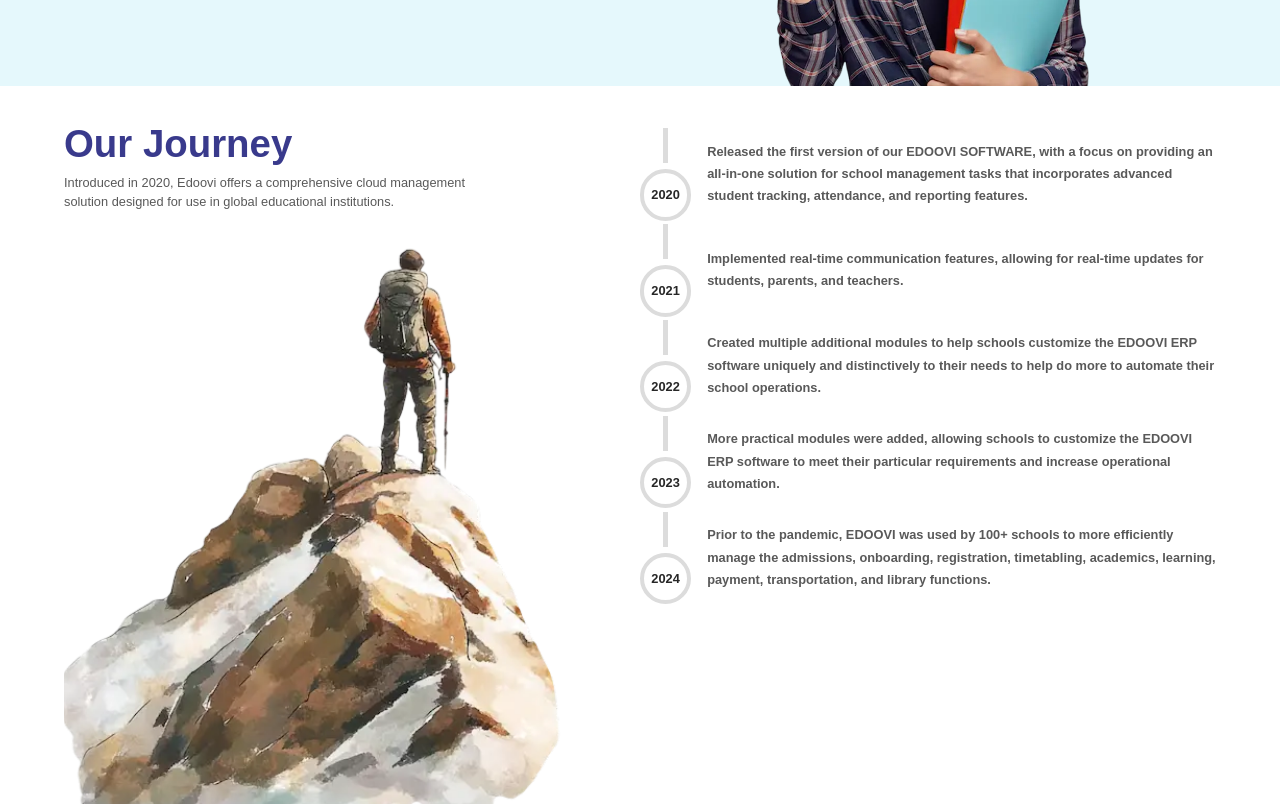
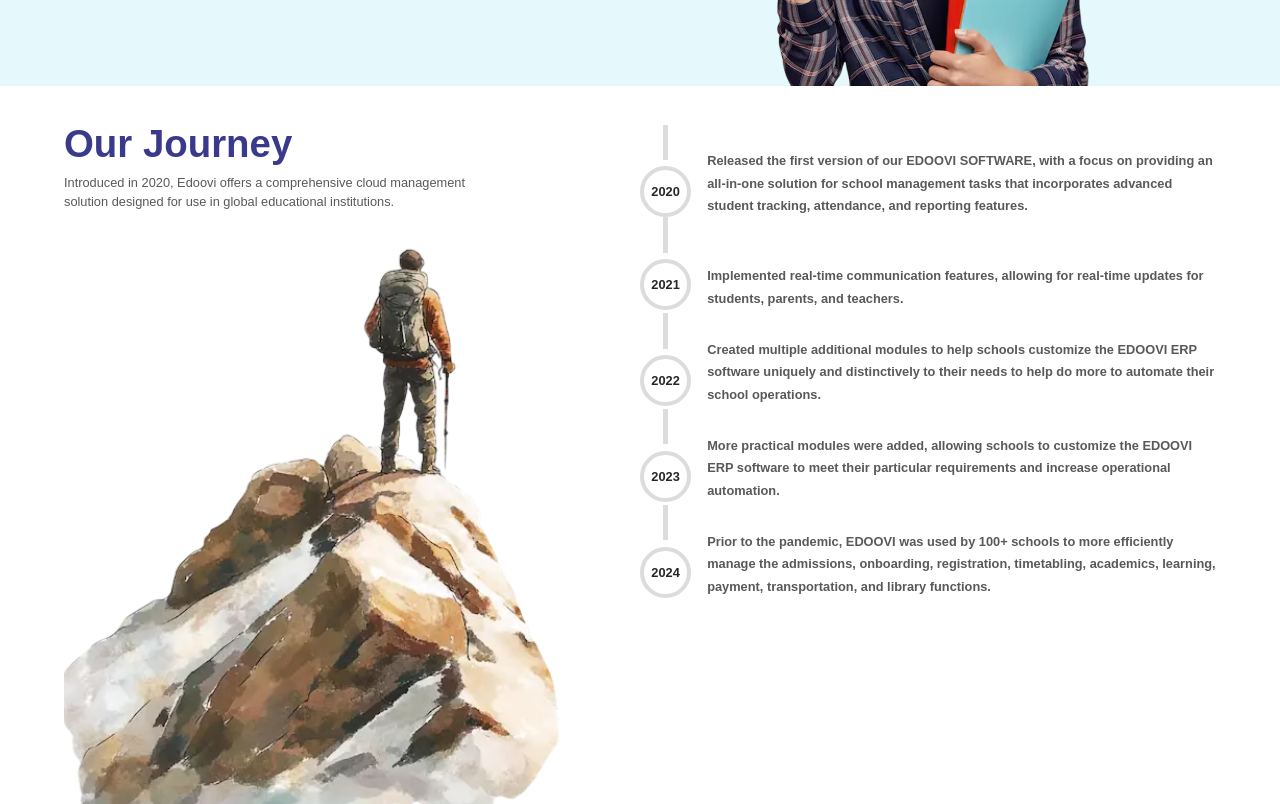
Before and after one commit to hk-img/edoovi-erp, a Next.js app: page /about in a window 1280 px wide. Shown: the part 460-1264 px from the top of the page. Built offline with nearby package versions, Linux system fonts and the light colour scheme; a web font is replaced by a local one.

Commit message:
Update page.jsx

```diff
--- a/src/app/about/page.jsx
+++ b/src/app/about/page.jsx
@@ -63,10 +63,10 @@
               <div className="md:w-1/2 w-full ">
                 <div className="flex flex-row">
                   <div className="flex flex-col relative">
-                    <div className="group/jj flex flex-row mt-1 gap-5 ">
+                    <div className="group/jj flex flex-row mt- md:items-end items-center1 gap-5 ">
                       <div className="justify-center items-center flex flex-col gap-2">
                         <div className="w-1.5 h-11 bg-[#DCDCDC] group-hover/jj:bg-[#0EAFF0]"></div>
-                        <div className="w-16 h-16 flex items-center font-bold justify-center text-[#272727] cursor-pointer rounded-full bg-white border-[#DCDCDC] border-4 group-hover/jj:text-white group-hover/jj:border-[#39C0FFE3]  group-hover/jj:bg-[#0EAFF0] duration-300s">
+                        <div className="w-16 h-16 flex items-center font-bold justify-center text-[#272727] cursor-pointer rounded-full bg-white border-[#DCDCDC] border-4 group-hover/jj:text-white group-hover/jj:border-[#39C0FFE3]  group-hover/jj:bg-[#0EAFF0] duration-300">
                           2020
                         </div>
                       </div>
@@ -79,7 +79,7 @@
                         </p>
                       </div>
                     </div>
-                    <div className="group/jj flex flex-row mt-1 gap-5 ">
+                    <div className="group/jj flex flex-row mt- md:items-end items-center1 gap-5 ">
                       <div className="justify-center items-center flex flex-col gap-2">
                         <div className="w-1.5 h-11 bg-[#DCDCDC] group-hover/jj:bg-[#0EAFF0]"></div>
                         <div className="w-16 h-16 flex items-center font-bold justify-center text-[#272727] cursor-pointer rounded-full bg-white border-[#DCDCDC] border-4 group-hover/jj:text-white group-hover/jj:border-[#39C0FFE3]  group-hover/jj:bg-[#0EAFF0]">
@@ -94,7 +94,7 @@
                         </p>
                       </div>
                     </div>
-                    <div className="group/jj flex flex-row mt-1 gap-5 ">
+                    <div className="group/jj flex flex-row mt-1 md:items-end items-center gap-5 ">
                       <div className=" justify-center items-center flex flex-col gap-2">
                         <div className="w-1.5 h-11 bg-[#DCDCDC] group-hover/jj:bg-[#0EAFF0]"></div>
                         <div className="w-16 h-16 flex items-center font-bold justify-center text-[#272727] cursor-pointer rounded-full bg-white border-[#DCDCDC] border-4 group-hover/jj:text-white group-hover/jj:border-[#39C0FFE3]  group-hover/jj:bg-[#0EAFF0]">
@@ -110,7 +110,7 @@
                         </p>
                       </div>
                     </div>
-                    <div className="group/jj flex flex-row mt-1 gap-5 ">
+                    <div className="group/jj flex flex-row mt-1 md:items-end items-center gap-5 ">
                       <div className=" justify-center items-center flex flex-col gap-2">
                         <div className="w-1.5 h-11 bg-[#DCDCDC] group-hover/jj:bg-[#0EAFF0]"></div>
                         <div className="w-16 h-16 flex items-center font-bold justify-center text-[#272727] cursor-pointer rounded-full bg-white border-[#DCDCDC] border-4 group-hover/jj:text-white group-hover/jj:border-[#39C0FFE3]  group-hover/jj:bg-[#0EAFF0]">
@@ -126,7 +126,7 @@
                         </p>
                       </div>
                     </div>
-                    <div className="group/jj flex flex-row mt-1 gap-5 ">
+                    <div className="group/jj flex flex-row mt-1 md:items-end items-center gap-5 ">
                       <div className=" justify-center items-center flex flex-col gap-2">
                         <div className="w-1.5 h-11 bg-[#DCDCDC] group-hover/jj:bg-[#0EAFF0]"></div>
                         <div className="w-16 h-16 flex items-center font-bold justify-center text-[#272727] cursor-pointer rounded-full bg-white border-[#DCDCDC] border-4 group-hover/jj:text-white group-hover/jj:border-[#39C0FFE3]  group-hover/jj:bg-[#0EAFF0]">
```
